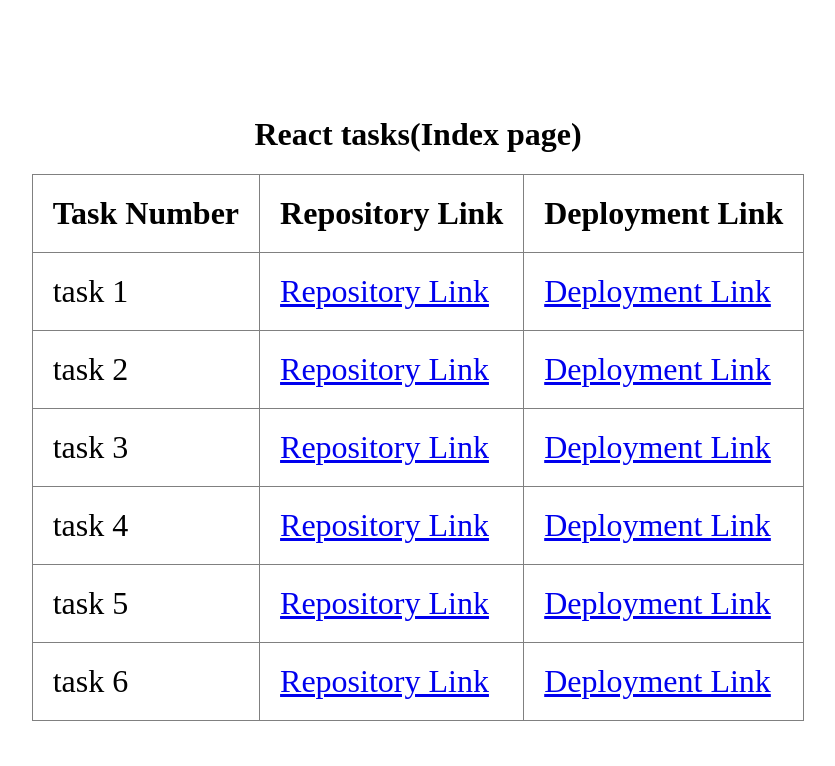
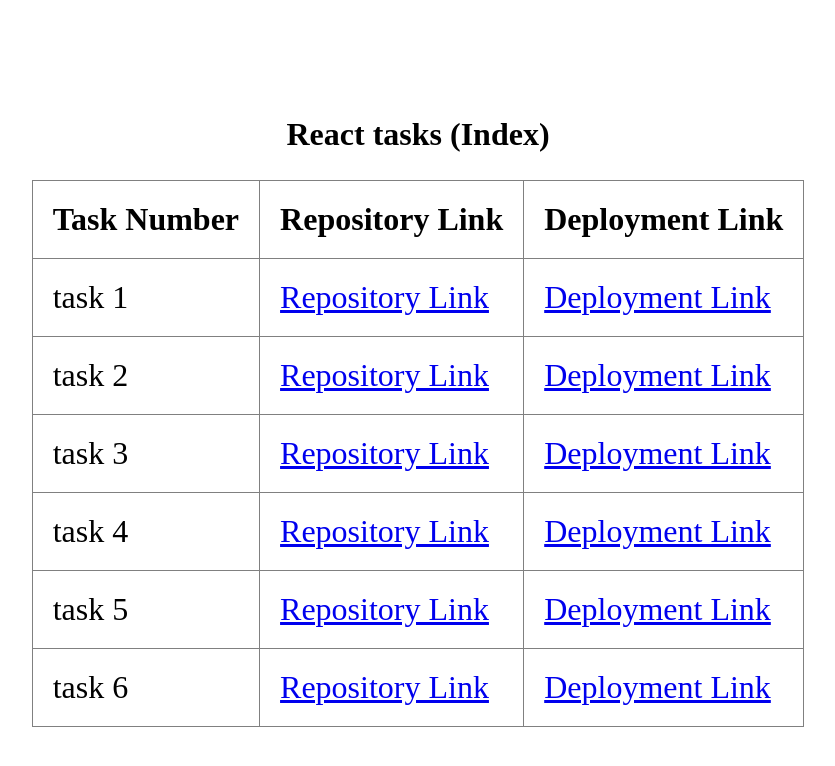
Before and after one commit to Ishrell/react, a plain HTML site: page index.html in a window 1280 px wide. Shown: the whole page, without its empty margins (230-1065 px from the left). Drawn offline with Linux system fonts and the light colour scheme.

Commit message:
Update index.html

```diff
--- a/index.html
+++ b/index.html
@@ -4,7 +4,7 @@
 <head>
     <meta charset="UTF-8">
     <meta name="viewport" content="width=device-width, initial-scale=1.0">
-    <title>React Tasks</title>
+    <title>React Tasks </title>
     <style>
         body{
             display: flex;
@@ -24,7 +24,7 @@
     </style>
 </head>
 <body>
-    <h1>React tasks(Index page)</h1>
+    <h2>React tasks (Index)</h2>
 
     <table border="1">
         <tr><th>Task Number</th> <th>Repository Link</th> <th>Deployment Link</th> </tr>
```
